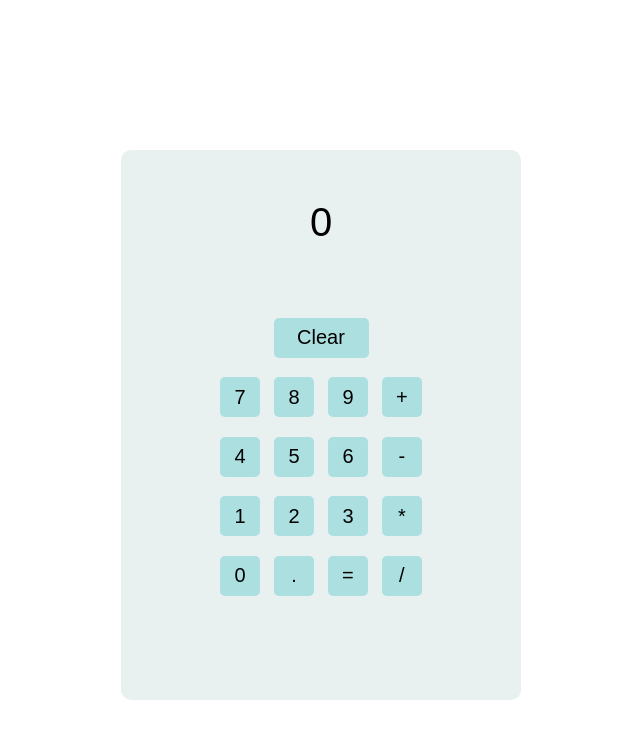
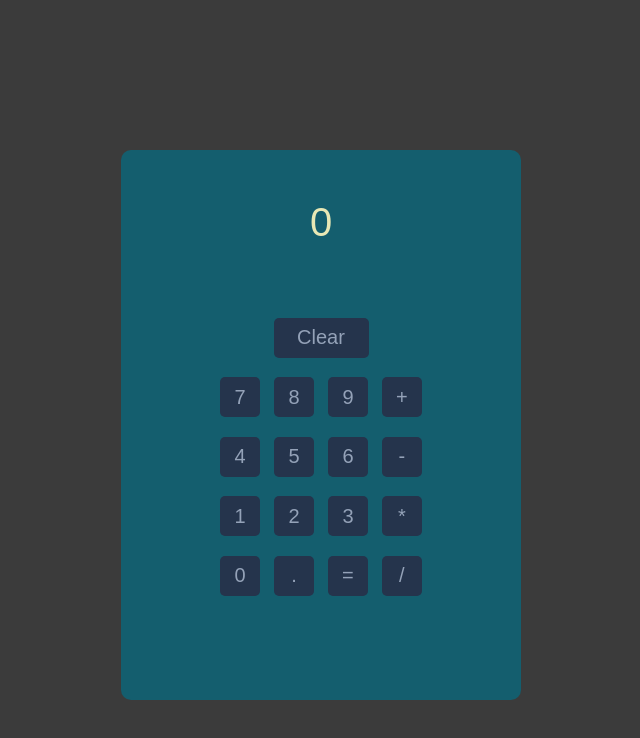
Before and after one commit to piratemermaid/calculator, a plain HTML site: page index.html in a window 1280 px wide. Shown: the whole page, without its empty margins (319-959 px from the left). Drawn offline with nearby package versions, Linux system fonts and the light colour scheme.

Commit message:
Changed colors

```diff
--- a/style.css
+++ b/style.css
@@ -2,11 +2,12 @@ body {
   text-align: center;
   font-size: 50px;
   font-family: 'Droid Sans', sans-serif;
+  background: #3B3B3B;
 }
 
 #calculator {
   width 300px;
-  background: #E9F0F0;
+  background: #145E6E;
   margin: none;
   padding-bottom: 50px;
   border-radius: 10px;
@@ -34,21 +35,23 @@ button {
   font-size: 20px;
   width: 40px;
   height: 40px;
-  background: #ACDFE0;
+  background: #25344C;
+  color: #94A2B8;
   border: none;
   border-radius: 5px;
 }
 
 button:hover {
-  background: #A0D3D4;
-  -webkit-transition-duration: 0.4s; /* Safari */
-  transition-duration: 0.4s;
+  background: #94A2B8;
+  color: #25344C;
+  -webkit-transition-duration: 0.2s; /* Safari */
+  transition-duration: 0.2s;
 }
 
 button:active {
-  background: yellow;
-  -webkit-transition-duration: 0.6s; /* Safari */
-  transition-duration: 0.6s;
+  background: #E8E8B5;
+  -webkit-transition-duration: 0.1s; /* Safari */
+  transition-duration: 0.1s;
 }
 
 #clear {
@@ -61,4 +64,5 @@ button:active {
   text-align: center;
   padding: 50px 0 0 0;
   font-size: 40px;
+  color: #E8E8B5;
 }
```
